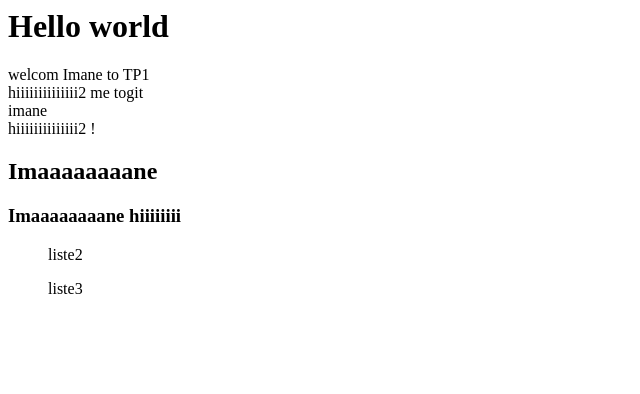
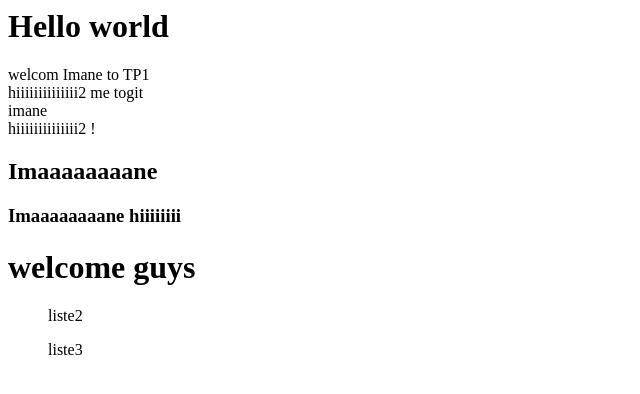
Before and after one commit to Imane-Baali/tp2-test, a plain HTML site: page index.html in a window 1280 px wide. Shown: the whole page, without its empty margins (0-640 px from the left). Drawn offline with Linux system fonts and the light colour scheme.

Commit message:
ajoutdiv4

```diff
--- a/index.html
+++ b/index.html
@@ -6,6 +6,8 @@
        <div> hiiiiiiiiiiiiii2 !</div>
        <div> <h2> Imaaaaaaaane</h2></div>
        <div> <h3> Imaaaaaaaane hiiiiiiii</h3></div>
+       <div> <h1> welcome guys</h1></div>
+
 
        <ul> liste2</ul>
        <ul> liste3</ul>
```
